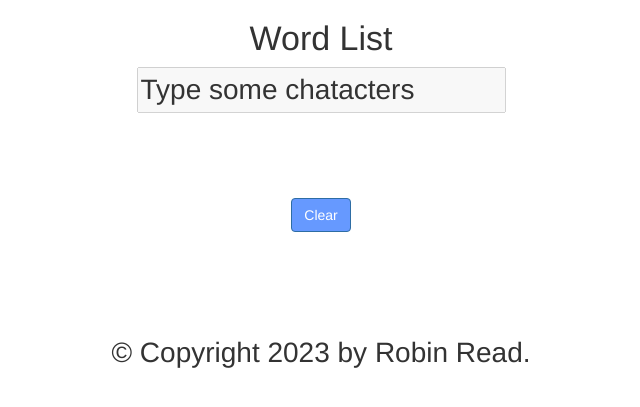
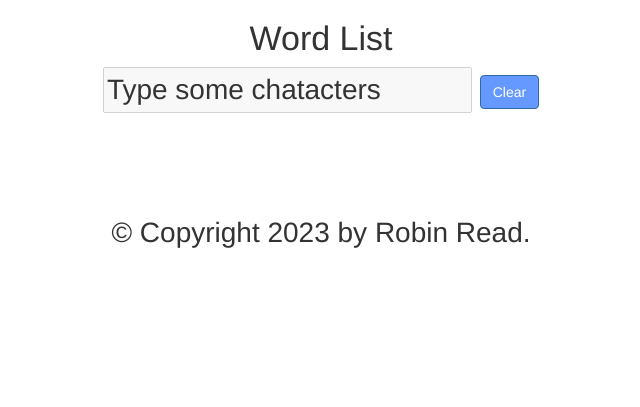
Before and after one commit to robingread/word-complete, a Flask app: page / in a window 1280 px wide. Shown: the top 407 px of the page, without its empty margins (319-959 px from the left). Run offline with Flask 3, Linux system fonts and the light colour scheme; parts of the project's set-up code (start-up, migrations or seed data) failed here and were passed over; some libraries are stand-ins or nearby versions.

Commit message:
Moved the text entry and clear buttons to the top of the webpage.

```diff
--- a/src/templates/index.html
+++ b/src/templates/index.html
@@ -6,13 +6,10 @@
 {% block content %}
 <div class="row text-center">
   <h1>Word List</h1>
-  <ul id="word-list" style="list-style: none;"></ul>
+  <input type="text" id="characters" disabled="disabled">
+  <button class="btn btn-primary" id="clearButton">Clear</button>
 </div>
 <div class="row text-center">
-    <input type="text" id="characters" disabled="disabled">
-</div>
-<br/><br/>
-<div class="row text-center">
-  <button class="btn btn-primary" id="clearButton">Clear</button>
+  <ul class="word-list" id="word-list"></ul>
 </div>
 {% endblock %}
```
